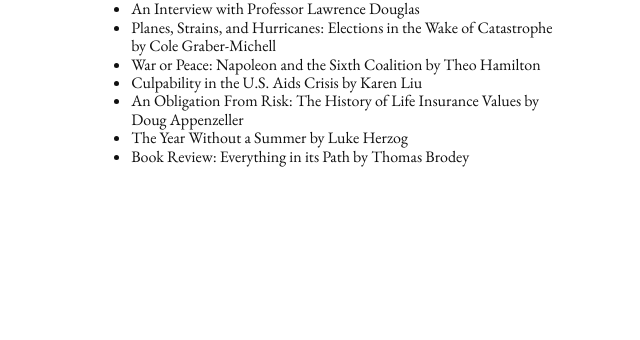
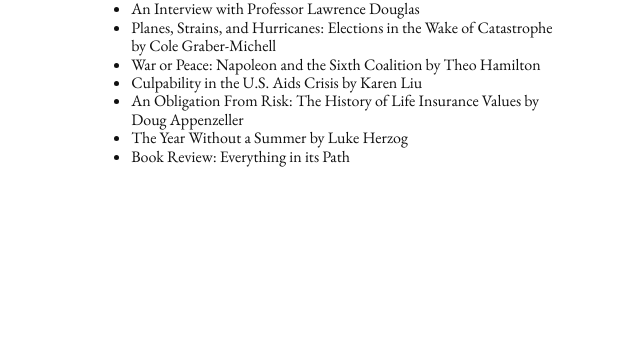
Before and after one commit to the-dialectic/amherstdialectic.com, a Jekyll site: the page built from pages/articles.md, in a window 1280 px wide. Shown: the part 181-521 px from the top of the page, without its empty margins (312-952 px from the left). Built offline with Jekyll 4.4.1, drawn with Linux system fonts in a browser that asks for light colours.

Commit message:
deleteThomas

```diff
--- a/pages/articles.md
+++ b/pages/articles.md
@@ -14,7 +14,7 @@ permalink: /articles
 * Culpability in the U.S. Aids Crisis by Karen Liu
 * An Obligation From Risk: The History of Life Insurance Values by Doug Appenzeller
 * The Year Without a Summer by Luke Herzog
-* Book Review: Everything in its Path by Thomas Brodey
+* Book Review: Everything in its Path
 {% for post in site.posts %}
   <h1><a class="nounderline black" href="{{ post.url }}">{{ post.title }}</a></h1>
   {{ Content forthcoming! }}
```
